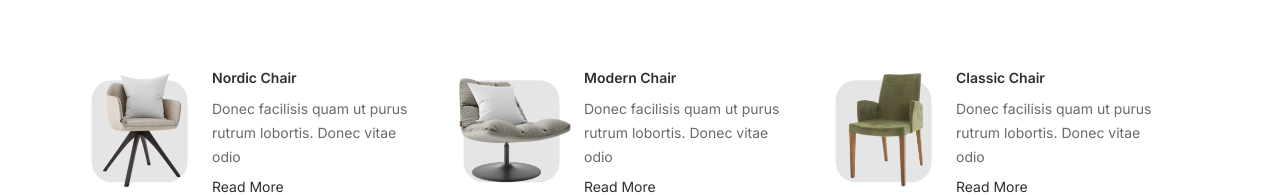
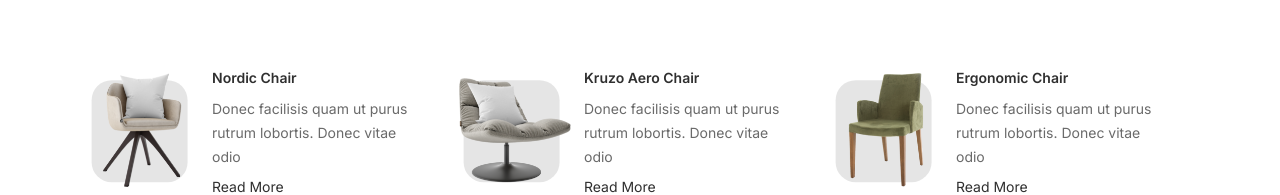
Before and after one commit to TaRek-ElSayed02/E-Commerce-Furni., a React (Create React App) app: page / in a window 1280 px wide. Shown: the part 2845-3040 px from the top of the page. Built offline with nearby package versions, Linux system fonts and the light colour scheme.

Commit message:
edit on html

```diff
--- a/src/component/SmallCards.js
+++ b/src/component/SmallCards.js
@@ -23,7 +23,7 @@ const SmallCards = function () {
                     <img src={img2} alt="chair product2" />
                 </div>
                 <div className="smallcard-content">
-                    <h3>Modern Chair</h3>
+                    <h3>Kruzo Aero Chair</h3>
                     <p>Donec facilisis quam ut purus rutrum lobortis. Donec vitae odio</p>
                     <a href="#">Read More</a>
                 </div>
@@ -33,7 +33,7 @@ const SmallCards = function () {
                     <img src={img3} alt="chair product3" />
                 </div>
                 <div className="smallcard-content">
-                    <h3>Classic Chair</h3>
+                    <h3>Ergonomic Chair</h3>
                     <p>Donec facilisis quam ut purus rutrum lobortis. Donec vitae odio</p>
                     <a href="#">Read More</a>
                 </div>
--- a/src/component/smallcards.css
+++ b/src/component/smallcards.css
@@ -61,12 +61,6 @@
     font-family: "Inter", sans-serif;
 }
 
-/* @media screen  and (max-width: 768px) {
-    .smallcard{
-        width: 50%;
-        margin-top: 20px;
-    }
-} */
 @media screen  and (max-width: 426px) {
     .smallcard{
         width: 100%;
```
